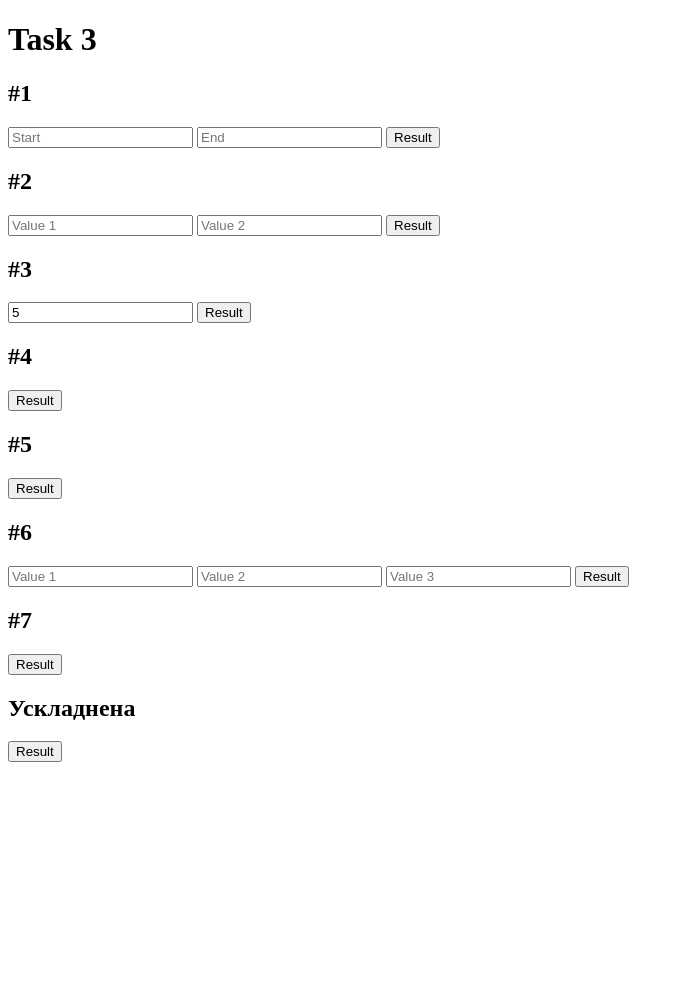
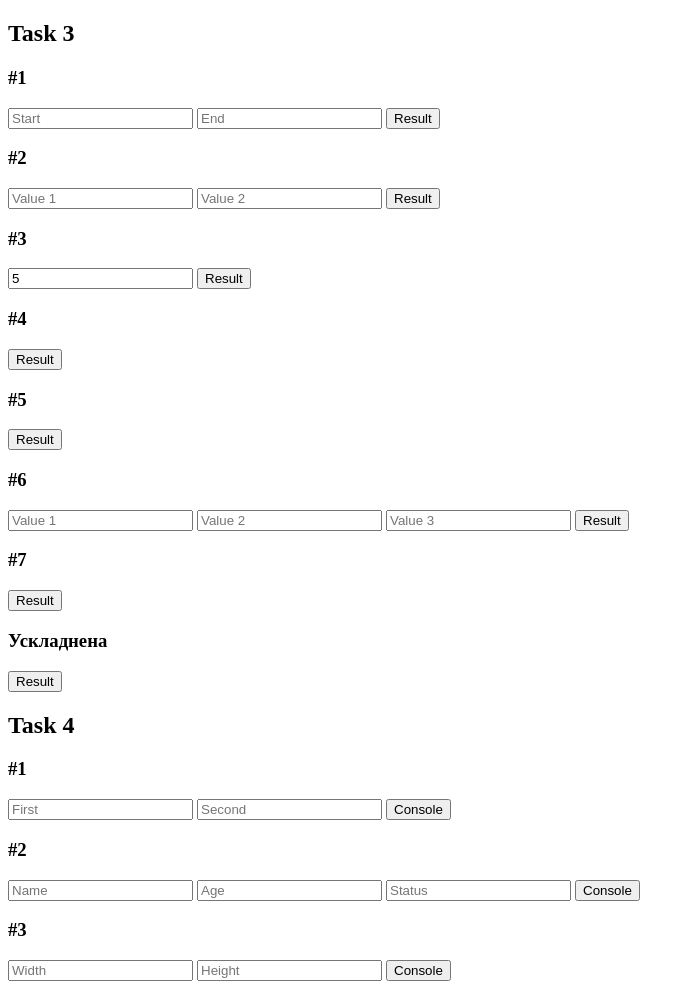
Before and after one commit to VoltStudent/js-fundamentals, a plain HTML site: page index.html in a window 1280 px wide. Shown: the whole page, without its empty margins (0-695 px from the left). Before the commit the page ends 800 px from the top, so only its background shows below. Drawn offline with Linux system fonts and the light colour scheme.

Commit message:
made 1 html file

```diff
--- a/index.html
+++ b/index.html
@@ -4,42 +4,61 @@
     <meta charset="UTF-8">
     <meta http-equiv="X-UA-Compatible" content="IE=edge">
     <meta name="viewport" content="width=, initial-scale=1.0">
-    <title>Document</title>
+    <title>Tasks</title>
 </head>
 <body>
-    <h1>Task 3</h1>
-    <h2>#1</h2>
+    <h2>Task 3</h2>
+    <h3>#1</h3>
     <input class="start" type="text" placeholder="Start">
     <input class="end" type="text" placeholder="End">
     <button class="btn1">Result</button>
 
-    <h2>#2</h2>
+    <h3>#2</h3>
     <input class="a" type="text" placeholder="Value 1">
     <input class="b" type="text" placeholder="Value 2">
     <button class="btn2">Result</button>
 
-    <h2>#3</h2>
+    <h3>#3</h3>
     <input class="k" type="text" placeholder="Value" value="5">
     <button class="btn3">Result</button>
 
-    <h2>#4</h2>
+    <h3>#4</h3>
     <button class="btn4">Result</button>
 
-    <h2>#5</h2>
+    <h3>#5</h3>
     <button class="btn5">Result</button>
 
-    <h2>#6</h2>
+    <h3>#6</h3>
     <input class="a-value" type="text" placeholder="Value 1">
     <input class="b-value" type="text" placeholder="Value 2">
     <input class="op" type="text" placeholder="Value 3">
     <button class="btn6">Result</button>
 
-    <h2>#7</h2>
+    <h3>#7</h3>
     <button class="btn7">Result</button>
 
-    <h2>Ускладнена</h2>
+    <h3>Ускладнена</h3>
     <button class="btn8">Result</button>
 
+    <h2>Task 4</h2>
+    <h3>#1</h3>
+    <input class="first" type="text" placeholder="First">
+    <input class="second" type="text" placeholder="Second">
+    <button class="btn9">Console</button>
+
+    <h3>#2</h3>
+    <input class="user-name" type="text" name="user-name" placeholder="Name">
+    <input class="user-age" type="text" name="user-age" placeholder="Age">
+    <input class="user-status" type="text" name="user-status" placeholder="Status">
+    <button class="btn10">Console</button>
+
+    <h3>#3</h3>
+    <input class="width" type="text" name="width" placeholder="Width">
+    <input class="height" type="text" name="height" placeholder="Height">
+    <button class="btn11">Console</button>
+
+
     <script src="task-3/script-3.js"></script>
+    <script src="task-4/script-4.js"></script>
 </body>
 </html>
--- a/task-4/script-4.js
+++ b/task-4/script-4.js
@@ -1,5 +1,5 @@
 //1
-const btn1 = document.querySelector(".btn1");
+const btn9 = document.querySelector(".btn9");
 const first = document.querySelector(".first");
 const second = document.querySelector(".second");
 function sumSliceArray(arr, first, second) {
@@ -24,7 +24,7 @@ function sumSliceArray(arr, first, second) {
     let sum = arr[first] + arr[second];
     return sum;
 }
-btn1.addEventListener('click', () => {
+btn9.addEventListener('click', () => {
     const firstInput = first.value;
     const secondInput = second.value;
     const arr = [1, 2, 3, 4, 5, 6, 7, 8, 9, 10];
@@ -39,7 +39,7 @@ btn1.addEventListener('click', () => {
 });
 
 //2
-const btn2 = document.querySelector(".btn2");
+const btn10 = document.querySelector(".btn10");
 function checkAge(name, age, status) {
     try {
         name = document.querySelector(".user-name").value;
@@ -76,11 +76,11 @@ function checkAge(name, age, status) {
 
 }
 
-btn2.onclick = checkAge;
+btn10.onclick = checkAge;
 
 
 //3
-const btn3 = document.querySelector(".btn3");
+const btn11 = document.querySelector(".btn11");
 function calcRectangleArea(width, height) {
     width = document.querySelector(".width");
     height = document.querySelector(".height");
```
Also changed, not shown: task-4/index-4.html (deleted, +0 -29 lines).
